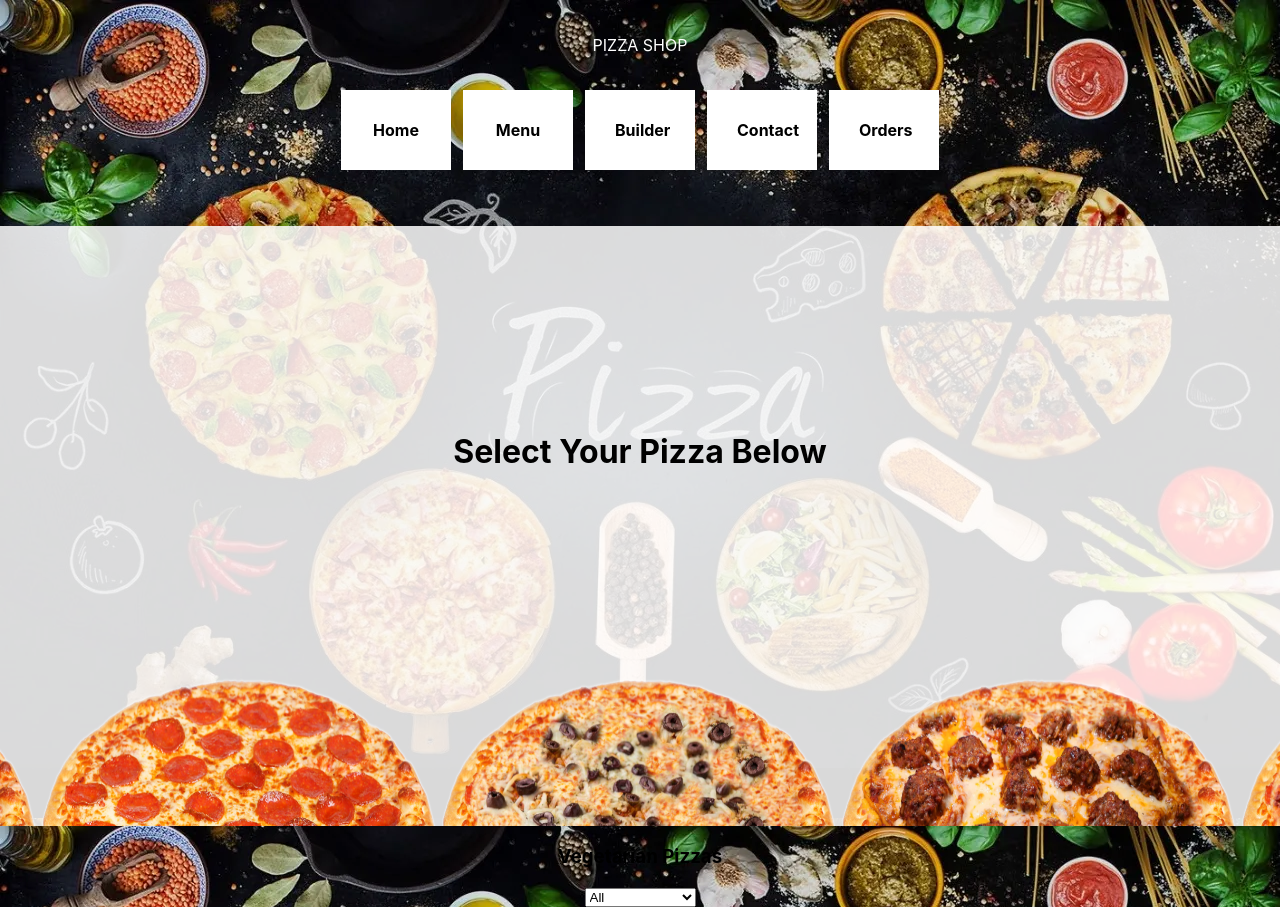
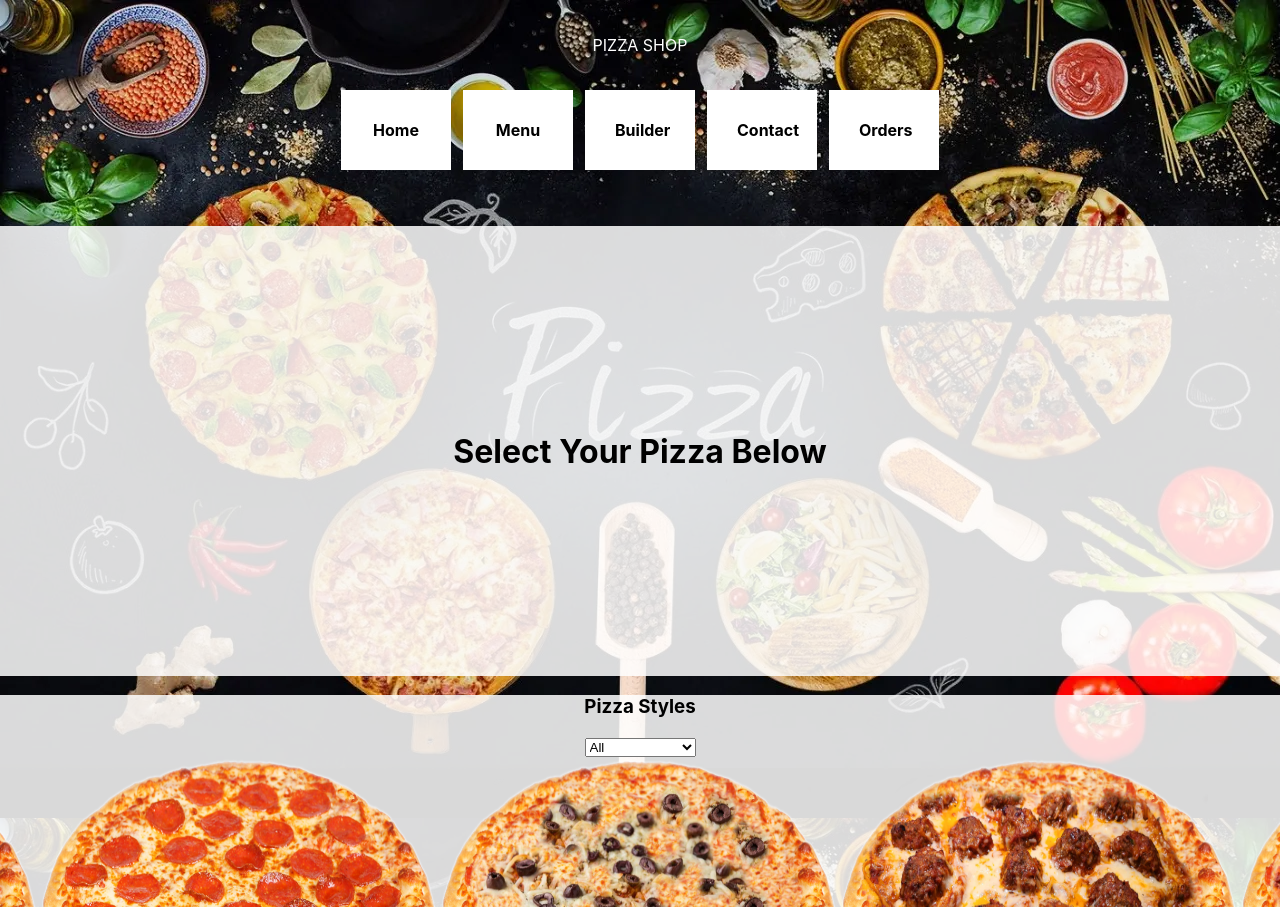
Before and after one commit to cch0088/pizzashop, a React (Create React App) app: page /options in a window 1280 px wide. Built offline with nearby package versions, Linux system fonts and the light colour scheme; data requests are answered from the project's data file.

Commit message:
Filter fix

```diff
--- a/src/App.css
+++ b/src/App.css
@@ -152,6 +152,10 @@ body {
   justify-content: center;
 }
 
+.filler {
+  background-color: rgba(255, 255, 255, 0.85);
+}
+
 .navigation {
   height: 30px;
   display: flex;
--- a/src/App.js
+++ b/src/App.js
@@ -4,11 +4,9 @@ import { BrowserRouter, Route, NavLink, Switch } from "react-router-dom";
 
 import Heading from './components/Heading';
 import NavigationMenu from './components/NavigationMenu';
-import Menu from './components/Menu';
 import TopMenu from './components/TopMenu';
 import NavBar from './components/NavBar';
 import Orders from './components/Orders';
-import Filters from './components/Filters';
 
 import background from "./backgroundPic.png";
 
@@ -58,7 +56,13 @@ function App() {
             <NavigationMenu />
           </Route>
           <Route path="/options">
-          <PizzaBuilder pizzas={pizzas} allToppings={allToppings} orders={orders} setOrders={setOrders}/>
+            <PizzaBuilder
+              pizzas={filteredList}
+              allToppings={allToppings}
+              orders={orders}
+              setOrders={setOrders}
+              filters={filters}
+              setFilters={setFilters} />
           </Route>
           <Route path ="/orders">
             <Orders
@@ -67,12 +71,8 @@ function App() {
             />
           </Route>
           <Route path="/menu">
-          <TopMenu pizzas={filteredList} />
+            <TopMenu pizzas={filteredList} filters={filters} setFilters={setFilters} />
           </Route>
-          <Filters
-          filters={filters}
-          setFilters={setFilters}
-          />
         </div>
       </Switch>
   );
--- a/src/components/Filters.js
+++ b/src/components/Filters.js
@@ -8,9 +8,8 @@ function Filters({filters, setFilters}) {
     }
 
     return(
-
         <div>
-            <h3>Vegetarian Pizzas</h3>
+            <h3>Pizza Styles</h3>
             <div>
                 <select onChange={handleFilter} name="vegetarian" id="veggie" aria-label="vegetarian">
                     <option value="all">All</option>
--- a/src/components/Options.js
+++ b/src/components/Options.js
@@ -22,7 +22,7 @@ function Options({toppings, type, setToppings, allToppings, handleForm})
                   if (toppings.includes(x.topping)) {toppingsExist.push(x.topping)};
                   return (<div key={index}>
                             <button id={x.topping} name={x.topping} onClick={toggleTopping}>
-                              {toppings.includes(x.topping) ? "Del" : "Add"}
+                              {toppings.includes(x.topping) ? "✅" : "❎"}
                             </button>
                             {x.topping.charAt(0).toUpperCase() + x.topping.slice(1)}
                           </div>);
--- a/src/components/PizzaBuilder.js
+++ b/src/components/PizzaBuilder.js
@@ -3,8 +3,9 @@ import PizzaDisplay from './PizzaDisplay';
 import Options from './Options';
 import Menu from './Menu';
 import Form from './Form';
+import Filters from './Filters';
 
-function PizzaBuilder({pizzas, allToppings, handleForm, orders, setOrders}) {
+function PizzaBuilder({pizzas, allToppings, handleForm, orders, setOrders, filters, setFilters}) {
 
     const [toppings, setToppings] = useState([]);
     const [type, setType] = useState("");
@@ -17,7 +18,8 @@ function PizzaBuilder({pizzas, allToppings, handleForm, orders, setOrders}) {
 
 
     return (
-        <div>{(type !== "")
+        <div>
+            {(type !== "")
             ? (<div className="content">
                 <PizzaDisplay toppings={toppings}
                             allToppings={allToppings} />
@@ -36,13 +38,14 @@ function PizzaBuilder({pizzas, allToppings, handleForm, orders, setOrders}) {
             : (<div className="content">
                 <h1>Select Your Pizza Below</h1>
             </div>)}
+            <div className="filler"><Filters filters={filters} setFilters={setFilters} /></div>
             <div className="lower-content">
                 <Menu setToppings={setToppings}
                     setType={setType}
                     setImage={setImage}
-                    pizzas={pizzas} />
-            <div>
-            </div>
+                    pizzas={pizzas}
+                    filters={filters}
+                    setFilters={setFilters}/>
             </div>
         </div>
     );
--- a/src/components/TopMenu.js
+++ b/src/components/TopMenu.js
@@ -1,20 +1,18 @@
 import React from "react";
 import PizzaList from "./PizzaList";
+import Filters from "./Filters";
 
-
-function TopMenu({pizzas}) {
+function TopMenu({filters, setFilters, pizzas}) {
     return(
         <div className="content">
             <div className="pizza-list">
+                <Filters filters={filters} setFilters={setFilters} />
                 {pizzas.map(pizza => {
-                    return <PizzaList
-                    key={pizza.id}
-                    {...pizza} />
+                    return <PizzaList key={pizza.id} {...pizza} />
                 })}
             </div>
         </div>
     )
 }
 
-
 export default TopMenu;
```
Lines whose indentation alone changed are shown as unchanged.
